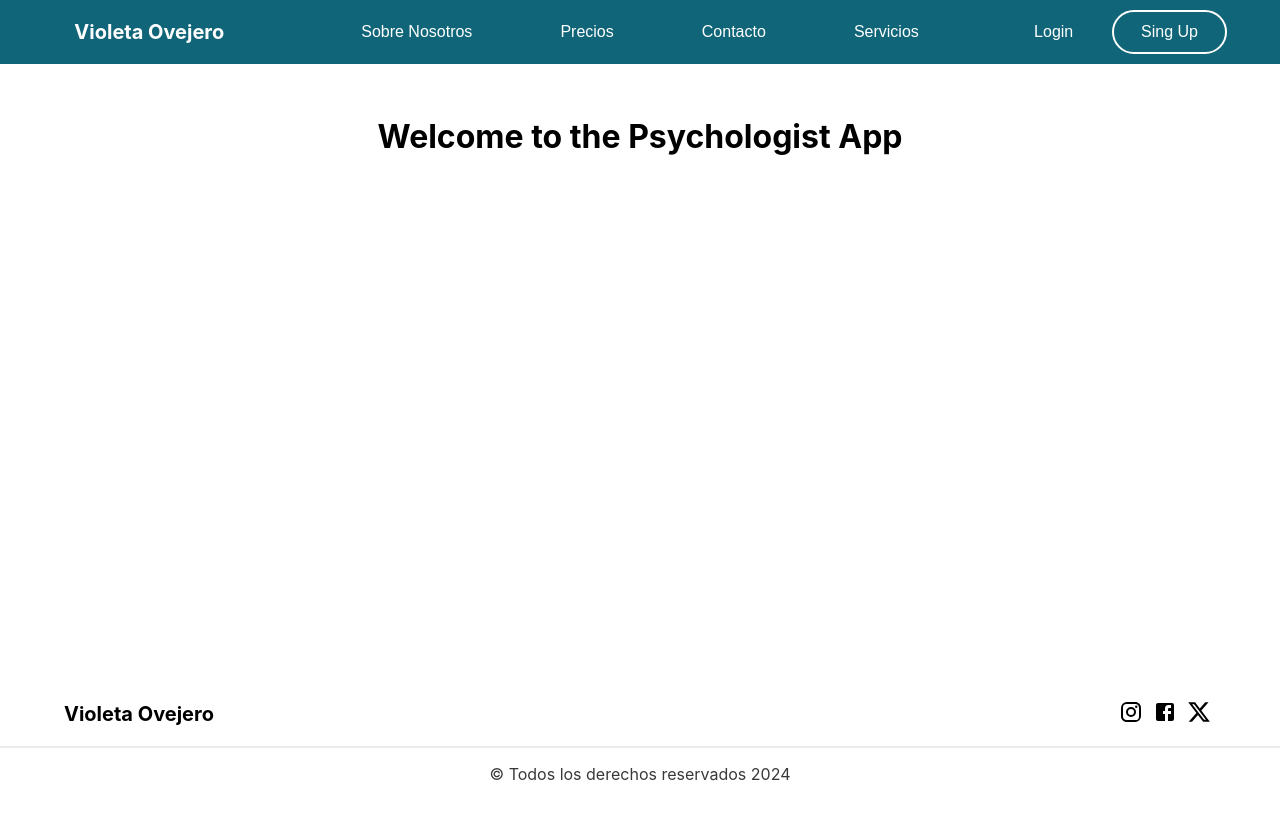
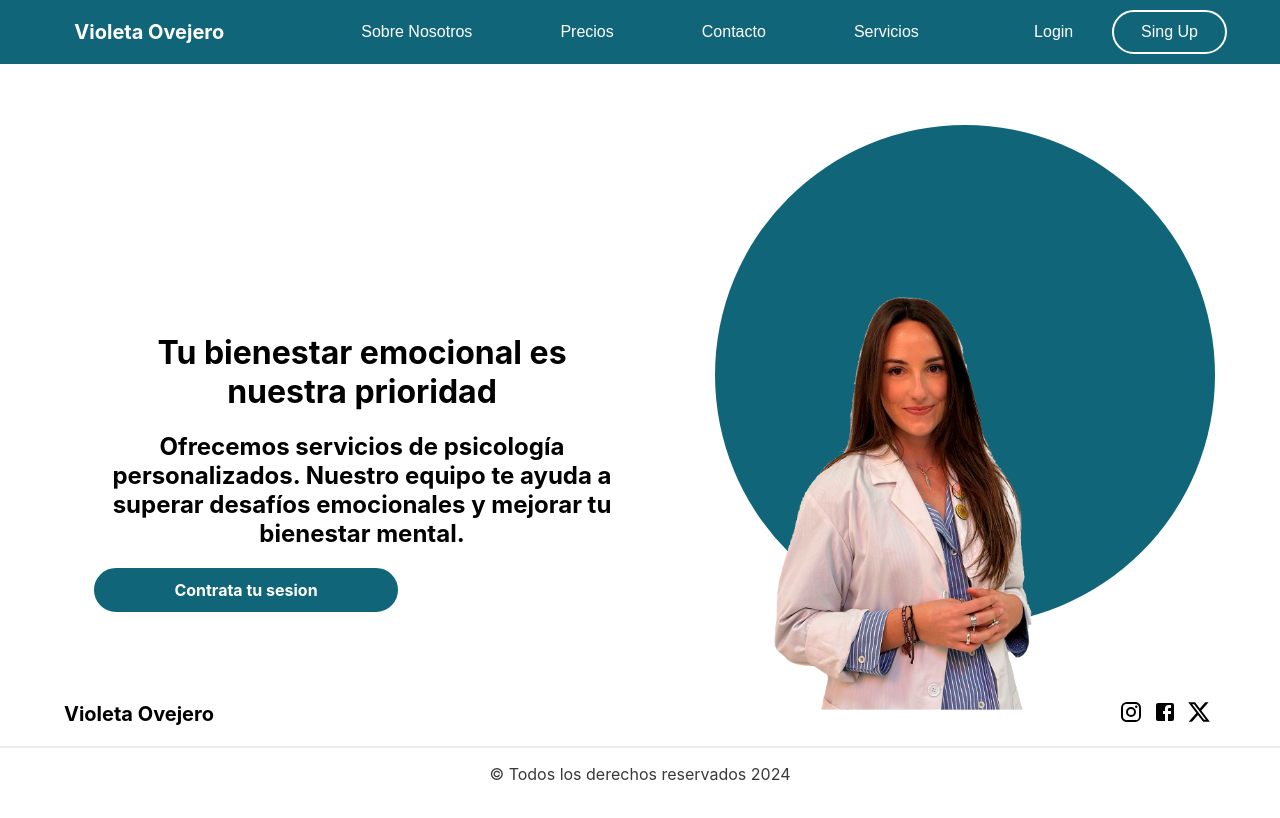
Before and after one commit to Diego-DPL/violeta-ovejero, a React (Create React App) app: page / in a window 1280 px wide. Shown: the top 818 px of the page. Built offline with nearby package versions, Linux system fonts and the light colour scheme.

Commit message:
Añado cambios en el Home a falta de alinear y animar el boton de contratar

```diff
--- a/src/App.js
+++ b/src/App.js
@@ -1,6 +1,6 @@
 import React from 'react';
 import { Routes, Route } from 'react-router-dom';
-import Home from './pages/Home';
+import Home from './pages/Home/Home';
 import Booking from './pages/Booking';
 import Payment from './pages/Payment';
 import Confirmation from './pages/Confirmation';
--- a/src/pages/Home.jsx
+++ /dev/null
@@ -1,7 +0,0 @@
-import React from 'react';
-
-function Home() {
-  return <h1>Welcome to the Psychologist App</h1>;
-}
-
-export default Home;
--- /dev/null
+++ b/src/pages/Home/Home.css
@@ -0,0 +1,46 @@
+.home{
+    display: flex;
+    justify-content: space-between; /* Distribuye el espacio entre las columnas */
+    align-items: center; /* Centra el contenido verticalmente */
+    padding: 20px; /* Añade padding alrededor del contenedor */
+}
+
+.columUno, .columDos {
+    flex: 1; /* Permite que las columnas crezcan para ocupar el espacio disponible */
+    text-align: center; /* Centra el texto dentro de cada columna */
+    padding: 10px; /* Añade padding alrededor del contenido de cada columna */
+  }
+
+.imgVioletaHome{
+    width: 70%;
+    height: 70%;
+}
+
+.circle {
+    position: absolute;
+    top: 50%;
+    left: 50%;
+    transform: translate(15%, -55%);
+    width: 500px;  /* Ajusta el tamaño según sea necesario */
+    height: 500px; /* Ajusta el tamaño según sea necesario */
+    background-color: #106579;  /* Ajusta el color y la opacidad según sea necesario */
+    border-radius: 50%;
+    z-index: -1;  /* Asegúrate de que el círculo esté detrás de la imagen */
+}
+
+.contratarContainer{
+    border: 2px solid #106579;
+    background-color: #106579;
+    border-radius: 100px;
+    width: 300px;
+    height: 40px;
+    display: flex;
+    align-items: center;
+    justify-content: center;
+}
+
+.contratar{
+    margin: 5px 5px 5px 5px;
+    font-weight: bold;
+    color: white;
+}
--- /dev/null
+++ b/src/pages/Home/Home.jsx
@@ -0,0 +1,22 @@
+import React from 'react';
+import './Home.css';
+
+function Home() {
+  return (
+  <div className='home'>
+    <div className='columUno'>
+      <h1>Tu bienestar emocional es nuestra prioridad</h1>
+      <h2>Ofrecemos servicios de psicología personalizados. Nuestro equipo te ayuda a superar desafíos emocionales y mejorar tu bienestar mental.</h2>
+      <div className='contratarContainer'>
+        <p className='contratar'>Contrata tu sesion</p>
+      </div>
+    </div>
+    <div className='columDos'>
+      <img className='imgVioletaHome' src={process.env.PUBLIC_URL + 'assets/violeta01.png'} alt="Foto" />
+      <div className='circle'></div>
+    </div>
+  </div>
+  );
+}
+
+export default Home;
```
Also changed, not shown: src/assets/violeta01.png (added).
